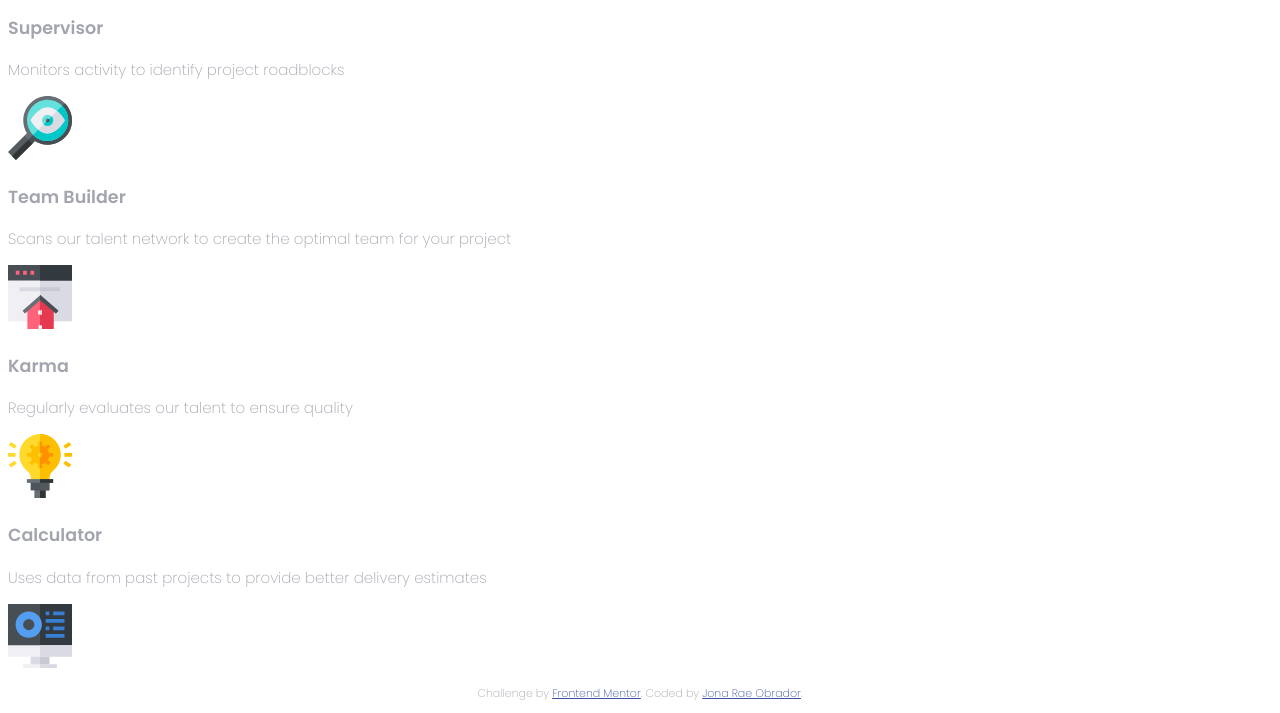
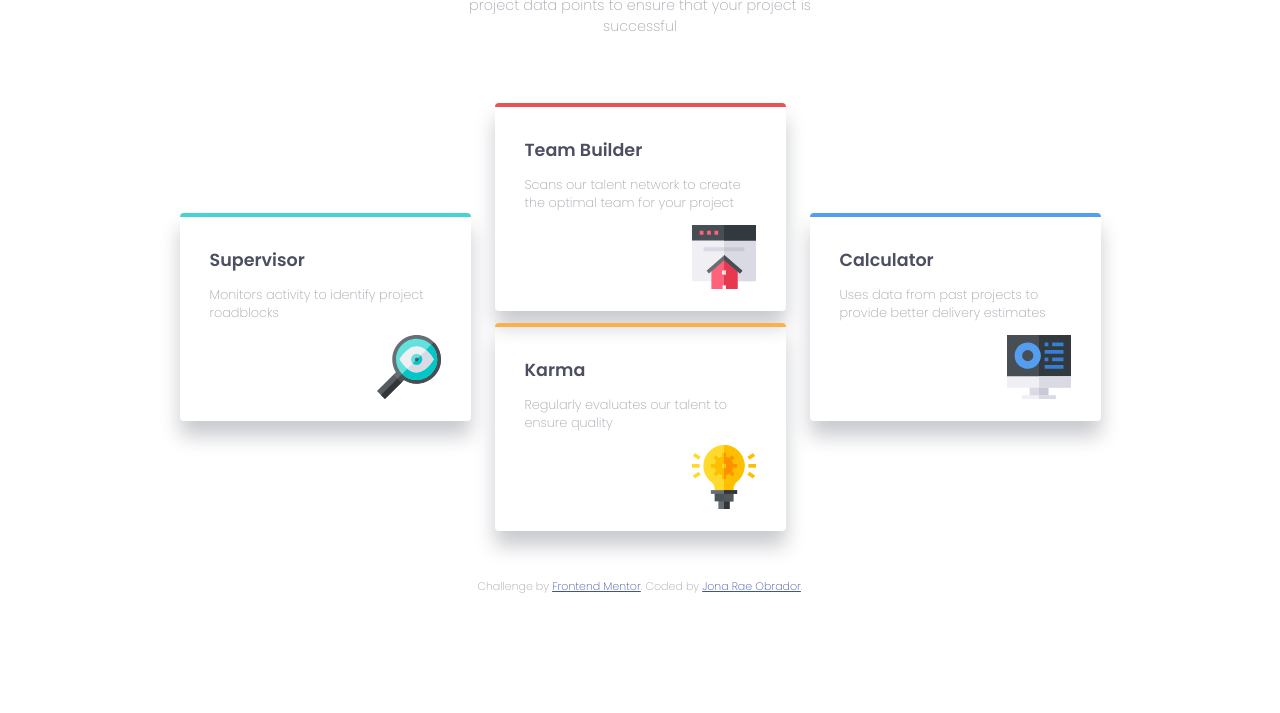
Before and after one commit to jonarae/four-card-feature-section, a plain HTML site: page index.html in a window 1280 px wide. Shown: the part 196-909 px from the top of the page. After the commit the page ends 802 px from the top, so only its background shows below. Drawn offline with Linux system fonts and the light colour scheme.

Commit message:
Style the cards for desktop

```diff
--- a/index.html
+++ b/index.html
@@ -24,28 +24,33 @@
     <p class="subtitle">Our Artificial Intelligence powered tools use millions of project data points to ensure that your project is successful</p>
   </header>
 
-  <div class="card">
-    <h3>Supervisor</h3>
-    <p>Monitors activity to identify project roadblocks</p>
-    <img src="./images/icon-supervisor.svg" alt="Team Builder" />
-  </div>
+  <div class="card-container">
 
-  <div class="card">
-    <h3>Team Builder</h3>
-    <p>Scans our talent network to create the optimal team for your project</p>
-    <img src="./images/icon-team-builder.svg" alt="Team Builder" />
-  </div>
+    <div class="card border-top-cyan">
+      <h3 class="card-title">Supervisor</h3>
+      <p class="card-description">Monitors activity to identify project roadblocks</p>
+      <img class="card-img" src="./images/icon-supervisor.svg" alt="Team Builder" />
+    </div>
 
-  <div class="card">
-    <h3>Karma</h3>
-    <p>Regularly evaluates our talent to ensure quality</p>
-    <img src="./images/icon-karma.svg" alt="Team Builder" />
-  </div>
+    <div class="card-container-center">
+      <div class="card border-top-red">
+        <h3 class="card-title">Team Builder</h3>
+        <p class="card-description">Scans our talent network to create the optimal team for your project</p>
+        <img class="card-img" src="./images/icon-team-builder.svg" alt="Team Builder" />
+      </div>
 
-  <div class="card">
-    <h3>Calculator</h3>
-    <p>Uses data from past projects to provide better delivery estimates</p>
-    <img src="./images/icon-calculator.svg" alt="Team Builder" />
+      <div class="card border-top-orange">
+        <h3 class="card-title">Karma</h3>
+        <p class="card-description">Regularly evaluates our talent to ensure quality</p>
+        <img class="card-img" src="./images/icon-karma.svg" alt="Team Builder" />
+      </div>
+    </div>
+
+    <div class="card border-top-blue">
+      <h3 class="card-title">Calculator</h3>
+      <p class="card-description">Uses data from past projects to provide better delivery estimates</p>
+      <img class="card-img" src="./images/icon-calculator.svg" alt="Team Builder" />
+    </div>
   </div>
 
   <footer>
--- a/style.css
+++ b/style.css
@@ -6,17 +6,17 @@ body {
 }
 
 header {
-    margin: 0 auto;
+    margin: 60px auto 30px;
     text-align: center;
     width: 33%;
 }
 
 .page-title {
+    color: hsl(234, 12%, 34%);
     font-weight: 200;
 }
 
 .page-title strong {
-    color: hsl(234, 12%, 34%);
     display: block;
     font-weight: 600;
 }
@@ -24,3 +24,52 @@ header {
 .subtitle {
     font-size: 0.9rem;
 }
+
+.card-container {
+    align-items: center;
+    display: flex;
+    height: 500px;
+    width: auto;
+    justify-content: center;
+}
+
+.card {
+    border-radius: 4px;
+    box-shadow: 0 15px 20px hsl(229, 6%, 80%);
+    box-sizing: border-box;
+    height: 208px;
+    margin: 12px;
+    padding: 30px;
+    position: relative;
+    width: 291px;
+}
+
+.card-title {
+    color: hsl(234, 12%, 34%);
+    margin: 0;
+}
+
+.card-description {
+    font-size: 0.8rem;
+}
+
+.card-img {
+    position: absolute;
+    right: 30px;
+}
+
+.border-top-red {
+    border-top: 4px solid hsl(0, 78%, 62%);
+}
+
+.border-top-cyan {
+    border-top: 4px solid hsl(180, 62%, 55%);
+}
+
+.border-top-orange {
+    border-top: 4px solid hsl(34, 97%, 64%);
+}
+
+.border-top-blue {
+    border-top: 4px solid hsl(212, 86%, 64%);
+}
```
